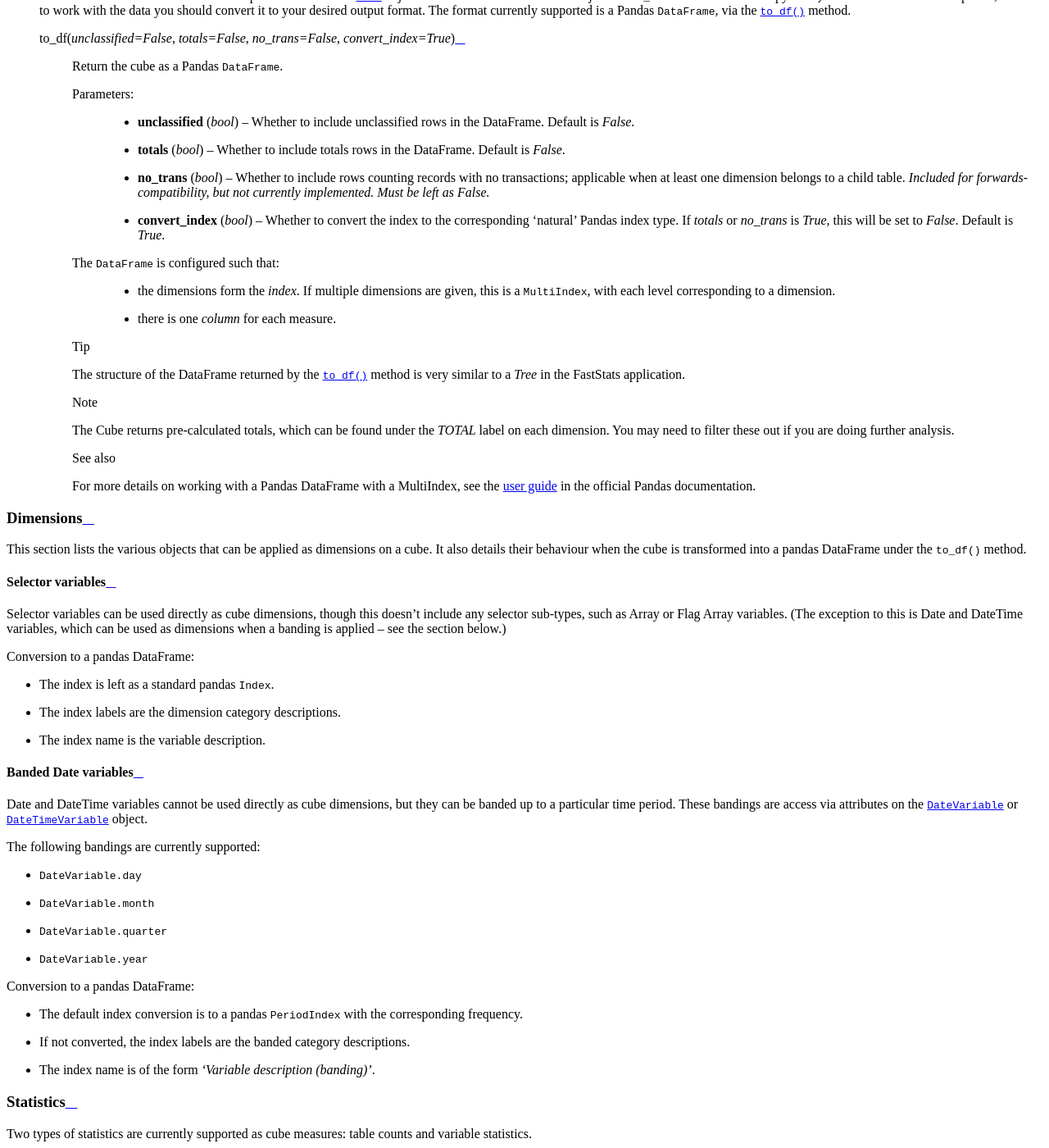
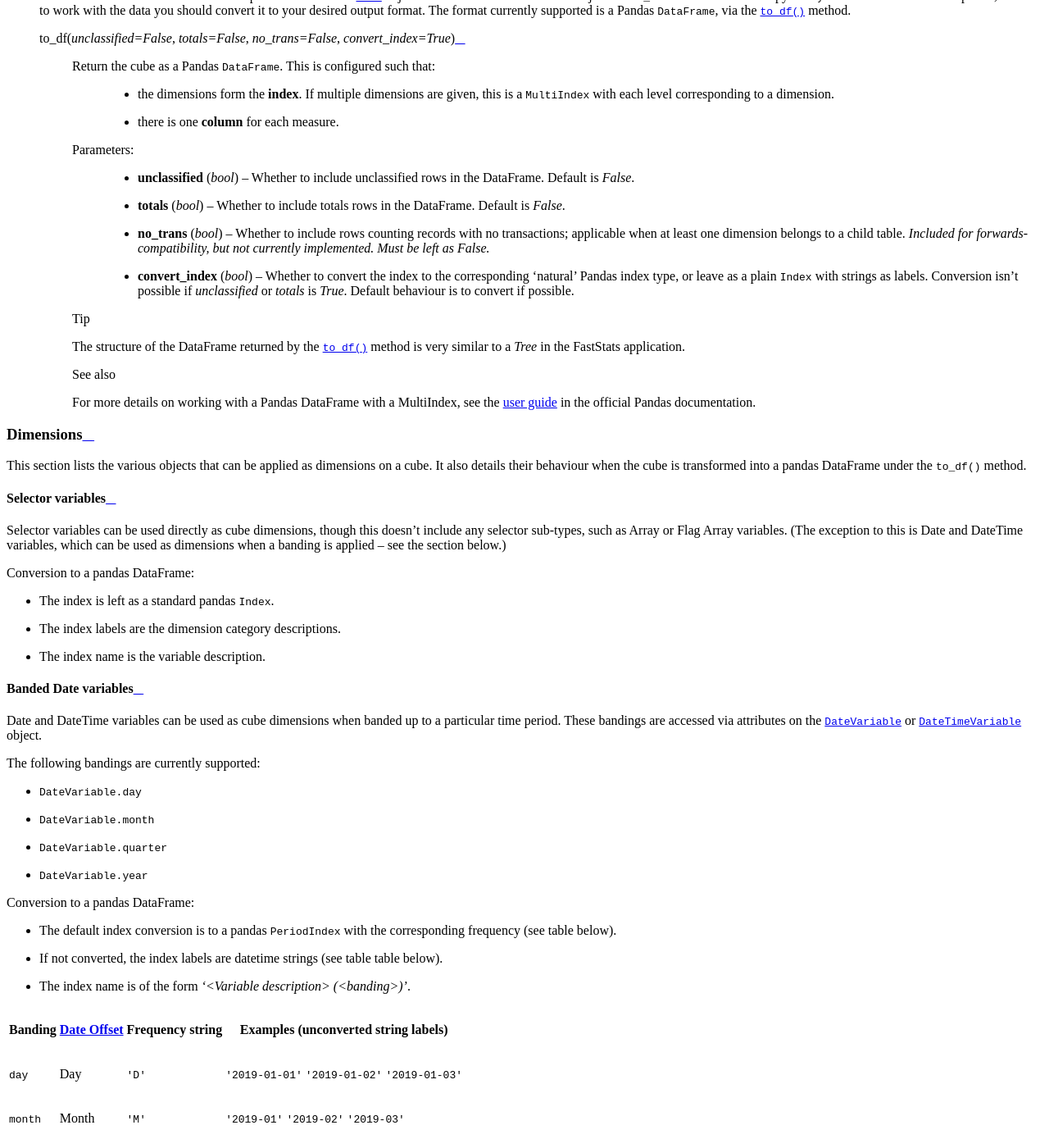
Before and after one commit to Apteco/py-apteco, a Sphinx documentation site: the page built from docs/source/reference/topics/cube.rst, in a window 1280 px wide and 1400 px high, scrolled down 3361 px. Shown: the whole window at 82% size. Built offline with Sphinx 7.4.7 and the Read the Docs theme 2.0.0, drawn with Linux system fonts in a browser that asks for light colours; some of the changed text lies outside the part shown.

Commit message:
Various edits to documentation to bring up to date. [AB#4564]

```diff
--- a/docs/source/getting_started.rst
+++ b/docs/source/getting_started.rst
@@ -389,7 +389,7 @@ You can pivot the dimensions to make it easier to read:
 
     [9 rows x 19 columns]
 
-You can use a base selection to filter the records
+You can use a base selection to filter the records:
 
 .. code-block:: python
 
--- a/docs/source/reference/topics/cube.rst
+++ b/docs/source/reference/topics/cube.rst
@@ -208,6 +208,12 @@ Cube creation and conversion
     .. method:: to_df(unclassified=False, totals=False, no_trans=False, convert_index=True)
 
         Return the cube as a Pandas :class:`DataFrame`.
+        This is configured such that:
+
+            * the dimensions form the **index**.
+              If multiple dimensions are given, this is a :class:`MultiIndex`
+              with each level corresponding to a dimension.
+            * there is one **column** for each measure.
 
         :param bool unclassified: Whether to include unclassified rows in the DataFrame.
             Default is `False`.
@@ -219,25 +225,14 @@ Cube creation and conversion
             *Included for forwards-compatibility, but not currently implemented.*
             *Must be left as False.*
         :param bool convert_index: Whether to convert the index to the corresponding
-            'natural' Pandas index type.
-            If *totals* or *no_trans* is *True*, this will be set to *False*.
-            Default is `True`.
-
-        The :class:`DataFrame` is configured such that:
-
-            * the dimensions form the *index*.
-              If multiple dimensions are given, this is a :class:`MultiIndex`,
-              with each level corresponding to a dimension.
-            * there is one *column* for each measure.
+            'natural' Pandas index type,
+            or leave as a plain :class:`Index` with strings as labels.
+            Conversion isn't possible if `unclassified` or `totals` is `True`.
+            Default behaviour is to convert if possible.
 
         .. tip::
             The structure of the DataFrame returned by the :meth:`to_df()` method
             is very similar to a *Tree* in the FastStats application.
-
-        .. note::
-            The Cube returns pre-calculated totals,
-            which can be found under the *TOTAL* label on each dimension.
-            You may need to filter these out if you are doing further analysis.
 
         .. seealso::
             For more details on working with a Pandas DataFrame
@@ -271,9 +266,9 @@ Conversion to a pandas DataFrame:
 Banded Date variables
 ~~~~~~~~~~~~~~~~~~~~~
 
-Date and DateTime variables cannot be used directly as cube dimensions,
-but they can be banded up to a particular time period.
-These bandings are access via attributes on the :class:`DateVariable`
+Date and DateTime variables can be used as cube dimensions
+when banded up to a particular time period.
+These bandings are accessed via attributes on the :class:`DateVariable`
 or :class:`DateTimeVariable` object.
 
 The following bandings are currently supported:
@@ -286,9 +281,34 @@ The following bandings are currently supported:
 Conversion to a pandas DataFrame:
 
 * The default index conversion is to a pandas :class:`PeriodIndex`
-  with the corresponding frequency.
-* If not converted, the index labels are the banded category descriptions.
-* The index name is of the form `'Variable description (banding)'`.
+  with the corresponding frequency (see table below).
+* If not converted, the index labels are datetime strings (see table table below).
+* The index name is of the form `'<Variable description> (<banding>)'`.
+
+.. list-table::
+   :header-rows: 1
+   :widths: auto
+
+   * - Banding
+     - `Date Offset <https://pandas.pydata.org/pandas-docs/stable/user_guide/timeseries.html#dateoffset-objects>`_
+     - Frequency string
+     - Examples (unconverted string labels)
+   * - ``day``
+     - Day
+     - ``'D'``
+     - ``'2019-01-01'`` ``'2019-01-02'`` ``'2019-01-03'``
+   * - ``month``
+     - Month
+     - ``'M'``
+     - ``'2019-01'`` ``'2019-02'`` ``'2019-03'``
+   * - ``quarter``
+     - Quarter
+     - ``'Q'``
+     - ``'2019-Q1'`` ``'2019-Q2'`` ``'2019-Q3'``
+   * - ``year``
+     - Year
+     - ``'A'``
+     - ``'2019'`` ``'2020'`` ``'2021'``
 
 Statistics
 ----------
```
Also changed, not shown: other parts of docs/source/reference/topics/cube.rst (+7 -7 lines), docs/source/tutorials/tutorial_09.rst (+9 -8 lines).
